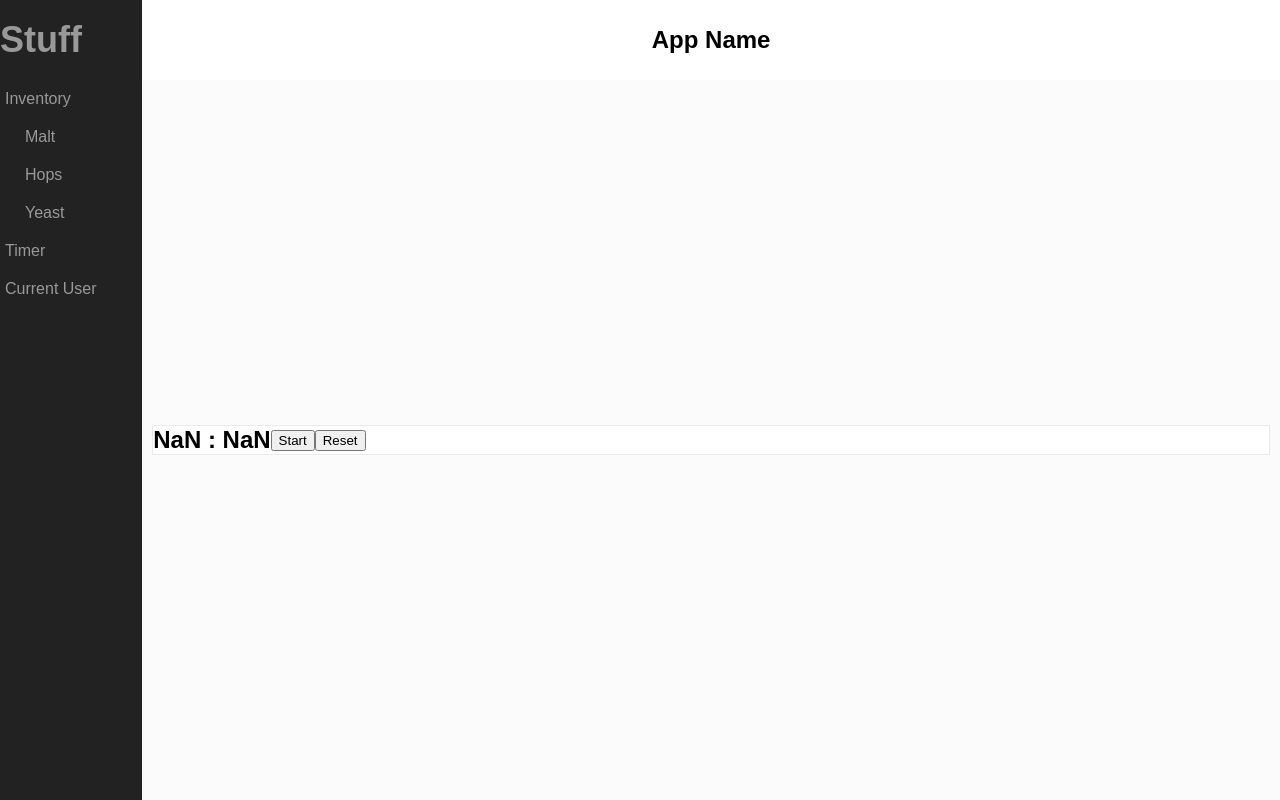
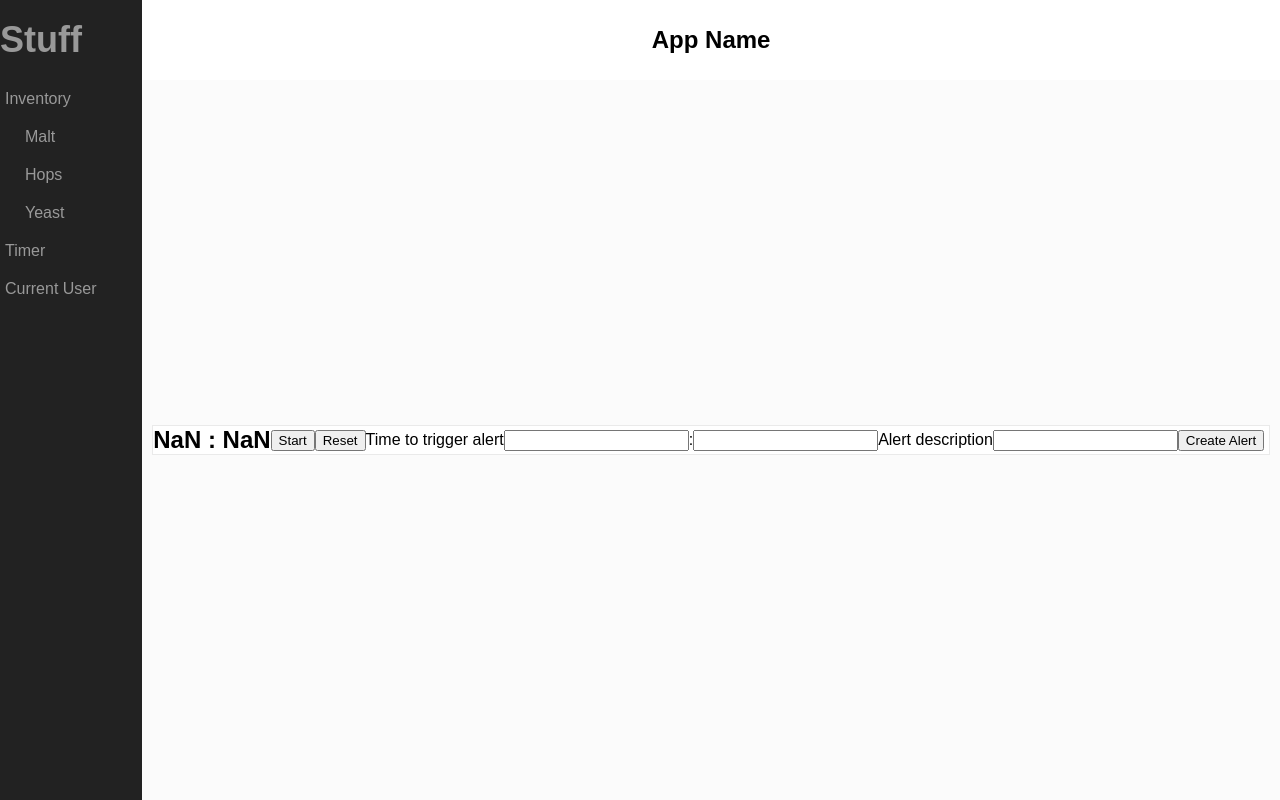
Before and after one commit to severnsc/brewing-app, a React (Create React App) app: page /timer in a window 1280 px wide. Both pictures are taken after typing "Sample" into the empty fields and a click on the input "Create Timer". Built offline with nearby package versions, Linux system fonts and the light colour scheme.

Commit message:
Add new alert formto timer component

```diff
--- /dev/null
+++ b/src/Components/Alert.js
@@ -0,0 +1,29 @@
+import React, { Component } from 'react';
+import '../App.css';
+
+class Alert extends Component{
+
+  constructor(props){
+    super(props);
+    this.handleSubmit = this.handleSubmit.bind(this)
+  }
+
+  handleSubmit(e){
+    e.preventDefault()
+  }
+
+  render(){
+    return(
+      <form onSubmit={this.handleSubmit}>
+        <label>Time to trigger alert</label>
+        <input type="text" name="minutes" />:<input type="text" name="seconds" />
+        <label>Alert description</label>
+        <input type="text" name="alertDescription" />
+        <input type="submit" value="Create Alert" />
+      </form>
+    )
+  }
+
+}
+
+export default Alert;
--- a/src/Components/Timer.js
+++ b/src/Components/Timer.js
@@ -1,5 +1,6 @@
 import React, { Component } from 'react';
 import '../App.css';
+import Alert from './Alert.js';
 
 class Timer extends Component{
 
@@ -89,6 +90,7 @@ class Timer extends Component{
           <h2 className="timeText">{this.state.minutes} : {this.state.seconds}</h2>
           <button className={timerButtonClass} onClick={() => this.toggleTimer()}>{timerButtonText}</button>
           <button className={timerButtonClass} onClick={() => this.resetTimer()}>Reset</button>
+          <Alert />
         </div>
       )
     }else{
```
